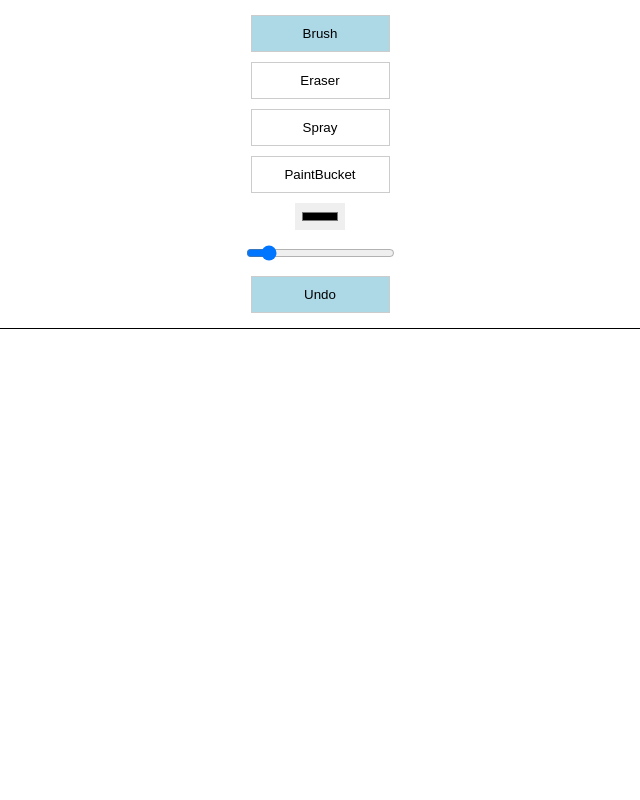
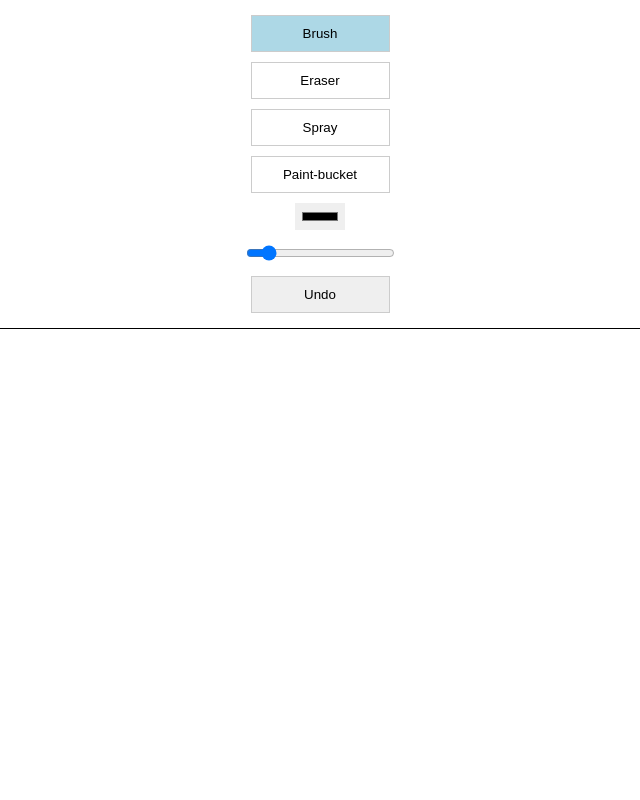
Before and after one commit to bphil1041/art-creation-app, a React (Create React App) app: page / in a window 1280 px wide. Shown: the top 800 px of the page, without its empty margins (320-960 px from the left). Built offline with nearby package versions, Linux system fonts and the light colour scheme.

Commit message:
Update Toolbar.js

```diff
--- a/src/components/Toolbar.js
+++ b/src/components/Toolbar.js
@@ -1,7 +1,7 @@
 import React from 'react';
 
-const Toolbar = ({ color, setColor, lineWidth, setLineWidth, tool, setTool, handleUndo }) => {
-    const tools = ['brush', 'eraser', 'spray', 'paintBucket'];
+const Toolbar = ({ color, setColor, lineWidth, setLineWidth, tool, setTool, onUndo }) => {
+    const tools = ['brush', 'eraser', 'spray', 'paint-bucket'];
 
     return (
         <div className="toolbar">
@@ -26,12 +26,7 @@ const Toolbar = ({ color, setColor, lineWidth, setLineWidth, tool, setTool, hand
                 value={lineWidth}
                 onChange={(e) => setLineWidth(e.target.value)}
             />
-            <button
-                onClick={handleUndo} // Call handleUndo on click
-                style={{ backgroundColor: 'lightblue' }}
-            >
-                Undo
-            </button>
+            <button onClick={onUndo}>Undo</button>
         </div>
     );
 }
```
